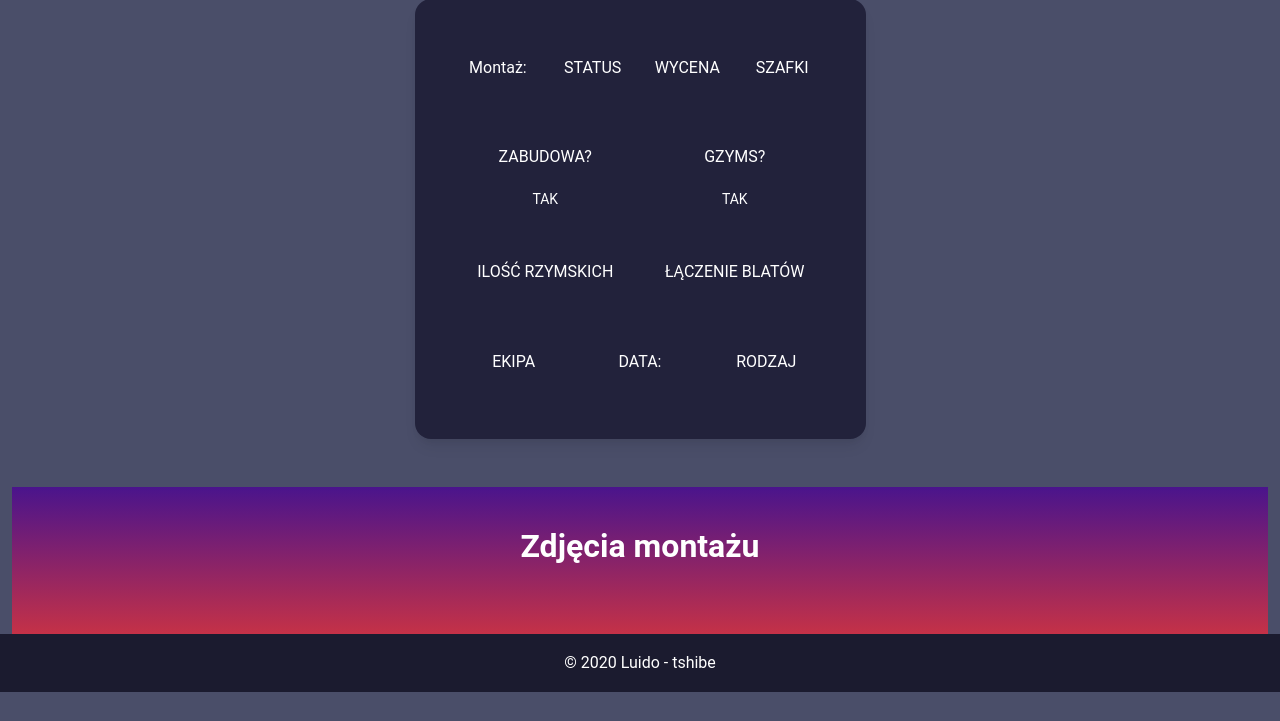
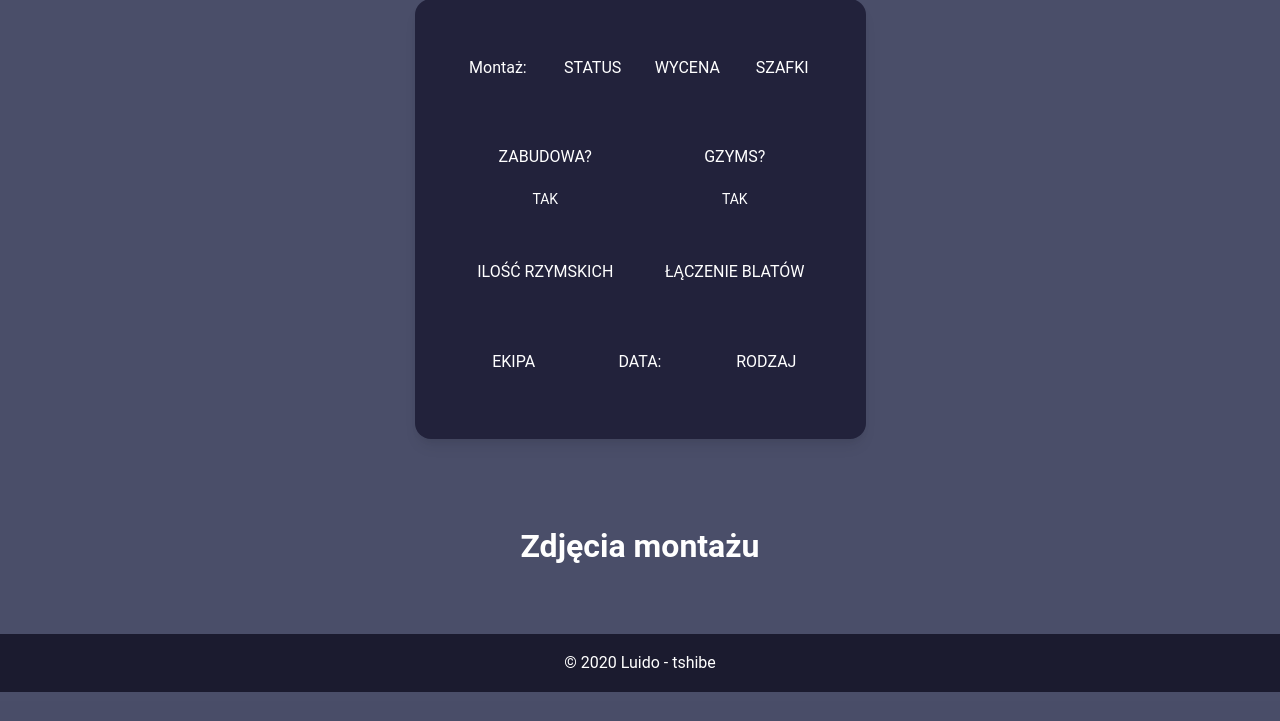
Before and after one commit to Tshibek/luidoapp, a Django app: page /montage/1 in a window 1280 px wide. Shown: the part 108-829 px from the top of the page. After the commit the page ends 800 px from the top, so only its background shows below. Run offline with Django 3.2, Linux system fonts and the light colour scheme; the visitor is signed in with stand-in values (Sample User, id 1); data that the repository does not hold is empty; some libraries are stand-ins or nearby versions.

Commit message:
Delete background from pic

```diff
--- a/static/css/style.css
+++ b/static/css/style.css
@@ -102,7 +102,6 @@ a#add_team.btn-dark, button#add_team {
 
 
 .lightbox-gallery {
-    background-image: linear-gradient(#4A148C, #E53935);
     background-repeat: no-repeat;
     color: #000;
     overflow-x: hidden;
@@ -136,11 +135,3 @@ a#add_team.btn-dark, button#add_team {
 .lightbox-gallery .intro p {
     margin-bottom: 0;
 }
-
-.lightbox-gallery .photos {
-    padding-bottom: 20px!important;
-}
-
-.lightbox-gallery .item {
-    padding-bottom: 30px!important;
-}
```
